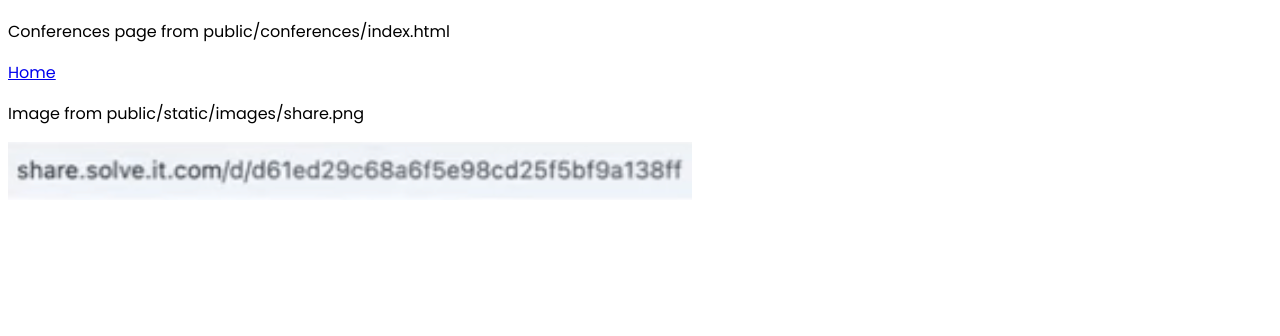
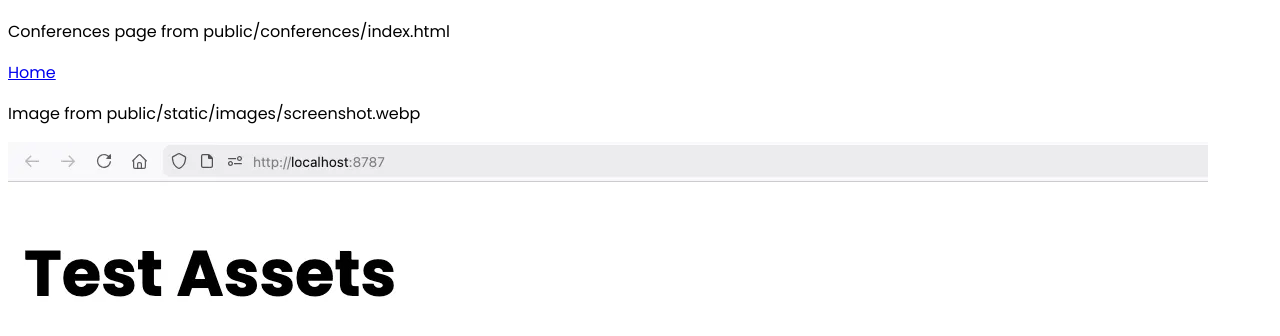
Before and after one commit to jldec/test-assets, a website: page public/conferences/index.html in a window 1280 px wide. Shown: the part 72-408 px from the top of the page. Drawn offline with Linux system fonts and the light colour scheme.

Commit message:
screenshot.webp

```diff
--- a/public/conferences/index.html
+++ b/public/conferences/index.html
@@ -12,7 +12,7 @@
 		<h1 id="heading">Test Assets - Conferences</h1>
 		<p>Conferences page from public/conferences/index.html</p>
 		<a href="/">Home</a>
-		<p>Image from public/static/images/share.png</p>
-		<img src='/static/images/share.png?foo=bar' alt='share' width="684" height="58">
+		<p>Image from public/static/images/screenshot.webp</p>
+		<img src='/static/images/screenshot.webp?foo=bar' alt='share' width="1200" height="200">
 	</body>
 </html>
```
Also changed, not shown: public/index.html (+2 -2 lines), public/static/images/screenshot.webp (added), public/static/images/share.png (deleted).
